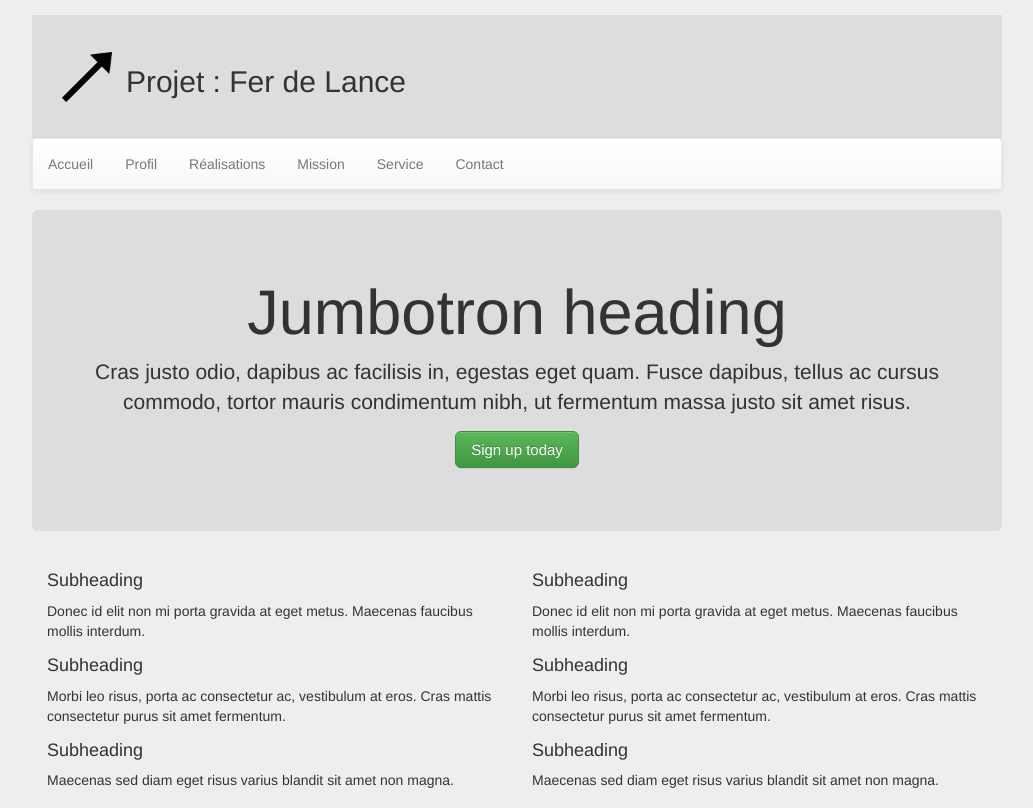
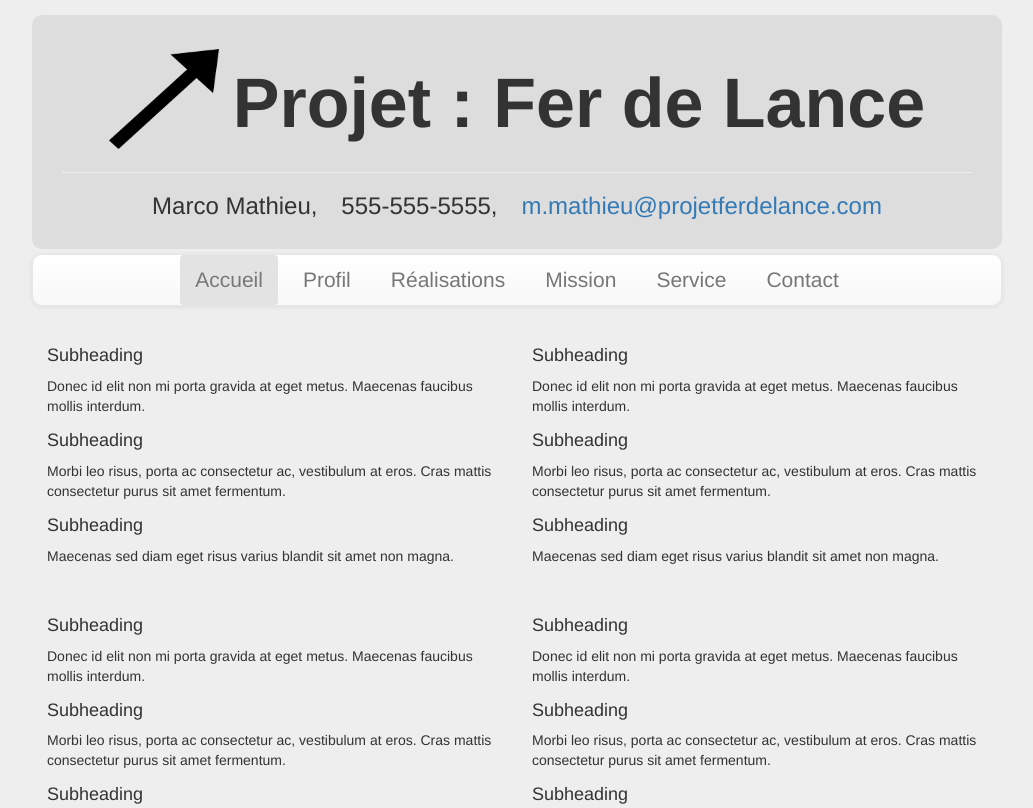
Before and after one commit to FelixGregoire/FelixGregoire.github.io, a plain HTML site: page index.html in a window 1280 px wide. Shown: the top 808 px of the page, without its empty margins (123-1156 px from the left). Drawn offline with nearby package versions, Linux system fonts and the light colour scheme.

Commit message:
Touched up the topbar & navbar in index.html

```diff
--- a/css/styles.css
+++ b/css/styles.css
@@ -90,18 +90,20 @@ footer > #footer-contact {
 
 #logo {
     display: inline-block;
-    width: 6rem;
-    height: 5rem;
+    width: 12rem;
+    height: 10rem;
     padding-right: 1rem;
 }
 
 #main-title {
     display: inline-block;
     vertical-align: middle;
+    font-size: 500%;
 }
 
 .topbar {
     padding: 3rem;
+    margin-bottom: 0.5rem;
     background-color: #ddd;
 }
 
@@ -110,12 +112,12 @@ footer > #footer-contact {
 }
 
 .navbar .navbar-nav {
-  float: none;
-  vertical-align: top;
+    display: inline-block;
+    vertical-align: top;
 }
 
-.navbar {
-  text-align: center;
+.navbar .navbar-collapse {
+    text-align: center;
 }
 
 body{
@@ -125,3 +127,63 @@ body{
 .jumbotron {
     background-color: #DDD;
 }
+
+.centered {
+  margin: auto;
+  text-align: center;
+}
+
+.right {
+  text-align: right;
+}
+
+.left {
+  text-align: left;
+}
+
+.inline {
+  display: inline;
+}
+
+.block {
+  display: block;
+}
+
+.inline-block {
+  display: inline-block;
+}
+
+.top {
+  margin-top: 0px;
+  padding-top: 0px;
+}
+
+.round-corners-theme {
+    border-radius: 10px;
+}
+
+.contact-element {
+  margin-right: 1rem;
+  margin-left: 1rem;
+}
+
+.navbar {
+	text-align:center;
+  font-size: 150%;
+}
+.navbar .nav {
+	float:none;
+}
+.navbar .nav li {
+	display:inline-block;
+	margin:0 0.5rem;
+	vertical-align:middle;
+}
+.navbar .nav li a:hover {
+	background: lightgray
+}
+
+.navbar .active {
+  background-color: #E3E3E3;
+  color: dimgrey;
+}
--- a/index.html
+++ b/index.html
@@ -29,14 +29,22 @@
 
 <body>
     <div class="container">
-        <div class="fixed-top topbar">
-            <img id="logo" src="resources/logo.png" alt="Logo">
-            <h2 id="main-title">Projet : Fer de Lance</h2>
+        <div class="topbar round-corners-theme">
+            <div class="centered">
+                <img class="img-responsive" id="logo" src="resources/logo.png" alt="Logo">
+                <h1 id="main-title"><b>Projet : Fer de Lance</b></h1>
+            </div>
+            <hr>
+            <div class="centered contact">
+                <h3 class="inline contact-element">Marco Mathieu,</h3>
+                <h3 class="inline contact-element">555-555-5555,</h3>
+                <h3 class="inline contact-element"><a href="mailto:m.mathieu@projetferdelance.com">m.mathieu@projetferdelance.com</a></h3>
+            </div>
         </div>
-        <nav class="navbar navbar-default">
-            <ul class="nav navbar-nav nav-pills float-right">
+        <nav class="navbar navbar-default round-corners-theme">
+            <ul class="nav navbar-nav nav-pills">
                 <li class="nav-item">
-                    <a class="nav-link active" href="#">Accueil</a>
+                    <a class="nav-link active" href="index.html">Accueil</a>
                 </li>
                 <li class="nav-item">
                     <a class="nav-link" href="#">Profil</a>
@@ -56,13 +64,7 @@
             </ul>
         </nav>
 
-        <div class="jumbotron">
-            <h1 class="display-3">Jumbotron heading</h1>
-            <p class="lead">Cras justo odio, dapibus ac facilisis in, egestas eget quam. Fusce dapibus, tellus ac cursus commodo, tortor mauris condimentum nibh, ut fermentum massa justo sit amet risus.</p>
-            <p><a class="btn btn-lg btn-success" href="#" role="button">Sign up today</a></p>
-        </div>
-
-        <div class="row marketing">
+        <div class="row marketing round-corners-theme">
             <div class="col-lg-6">
                 <h4>Subheading</h4>
                 <p>Donec id elit non mi porta gravida at eget metus. Maecenas faucibus mollis interdum.</p>
```
